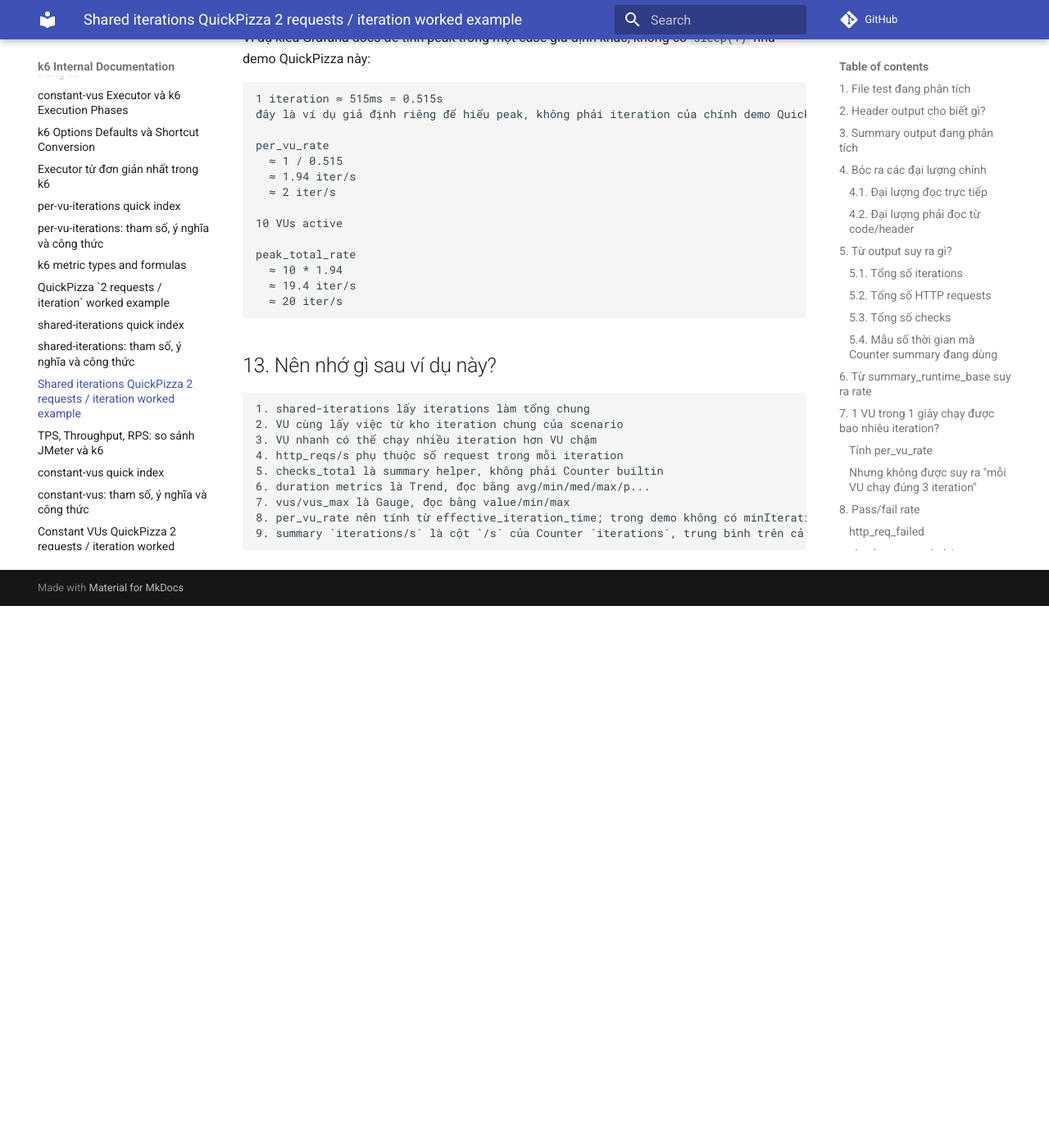
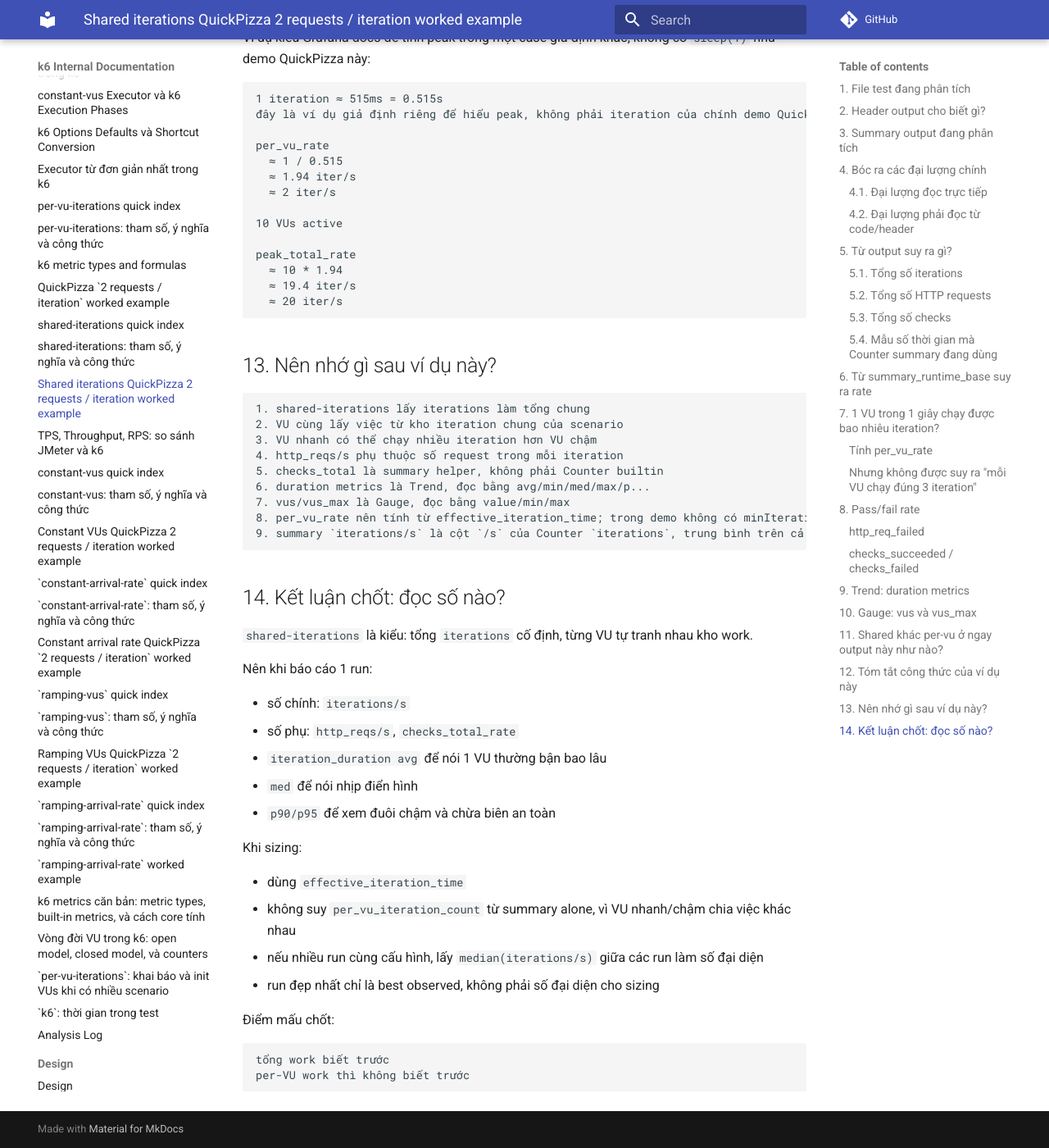
Before and after one commit to meomew-auto/markdown, an MkDocs documentation site: the page built from docs/20260515_shared_iterations_quickpizza_two_requests_worked_example.md, in a window 1280 px wide and 1400 px high, scrolled down 14074 px. Shown: the whole window at 82% size. Built offline with MkDocs 1.6.1 and Material for MkDocs 9.7.7, drawn with Linux system fonts in a browser that asks for light colours; comment, search, counter and statistics services are not loaded; before the commit the page ends 14813 px from its top, so only the background shows below that.

Commit message:
Update docs

````diff
--- a/docs/20260515_shared_iterations_quickpizza_two_requests_worked_example.md
+++ b/docs/20260515_shared_iterations_quickpizza_two_requests_worked_example.md
@@ -746,3 +746,29 @@ peak_total_rate
 8. per_vu_rate nên tính từ effective_iteration_time; trong demo không có minIterationDuration nên gần bằng iteration_duration
 9. summary `iterations/s` là cột `/s` của Counter `iterations`, trung bình trên cả run; không nhân thêm `vus`
 ```
+
+## 14. Kết luận chốt: đọc số nào?
+
+`shared-iterations` là kiểu: tổng `iterations` cố định, từng VU tự tranh nhau kho work.
+
+Nên khi báo cáo 1 run:
+
+- số chính: `iterations/s`
+- số phụ: `http_reqs/s`, `checks_total_rate`
+- `iteration_duration avg` để nói 1 VU thường bận bao lâu
+- `med` để nói nhịp điển hình
+- `p90/p95` để xem đuôi chậm và chừa biên an toàn
+
+Khi sizing:
+
+- dùng `effective_iteration_time`
+- không suy `per_vu_iteration_count` từ summary alone, vì VU nhanh/chậm chia việc khác nhau
+- nếu nhiều run cùng cấu hình, lấy `median(iterations/s)` giữa các run làm số đại diện
+- run đẹp nhất chỉ là best observed, không phải số đại diện cho sizing
+
+Điểm mấu chốt:
+
+```text
+tổng work biết trước
+per-VU work thì không biết trước
+```
--- a/docs/20260516_constant_vus_quickpizza_two_requests_worked_example.md
+++ b/docs/20260516_constant_vus_quickpizza_two_requests_worked_example.md
@@ -678,3 +678,27 @@ estimated_total_iteration_rate
 constant-vus không biết trước tổng iteration.
 Tổng iteration là kết quả của: vus, duration, iteration_duration, gracefulStop.
 ```
+
+## 12. Kết luận chốt: đọc số nào?
+
+`constant-vus` là closed model: VU xong việc thì mới lấy iteration tiếp theo.
+
+Nên khi báo cáo 1 run:
+
+- số chính: `iterations/s` và `http_reqs/s`
+- số phụ: `iteration_duration avg` để nói một iteration thường mất bao lâu
+- `med` để nói nhịp điển hình
+- `p90/p95` để nhìn đuôi chậm và chừa biên an toàn
+
+Khi sizing:
+
+- dùng `effective_iteration_time`
+- nếu có nhiều run cùng cấu hình, lấy `median(iterations/s)` giữa các run làm số đại diện
+- run đẹp nhất chỉ nên ghi là best observed, không dùng làm headline cho sizing
+- không dùng riêng `http_req_duration` để suy throughput của cả iteration
+
+Điểm mấu chốt:
+
+```text
+iteration_duration càng lớn -> throughput của constant-vus càng giảm
+```
````
